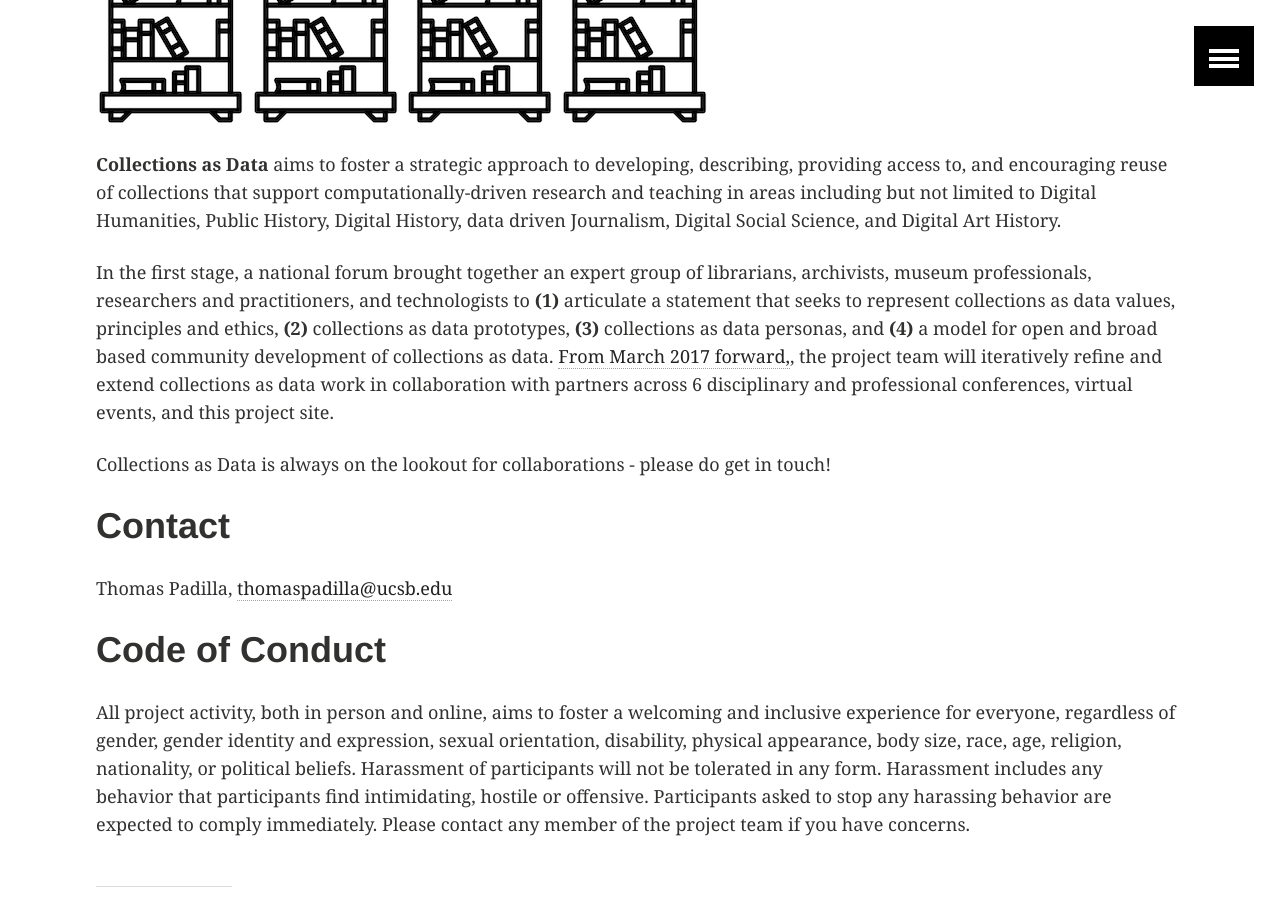
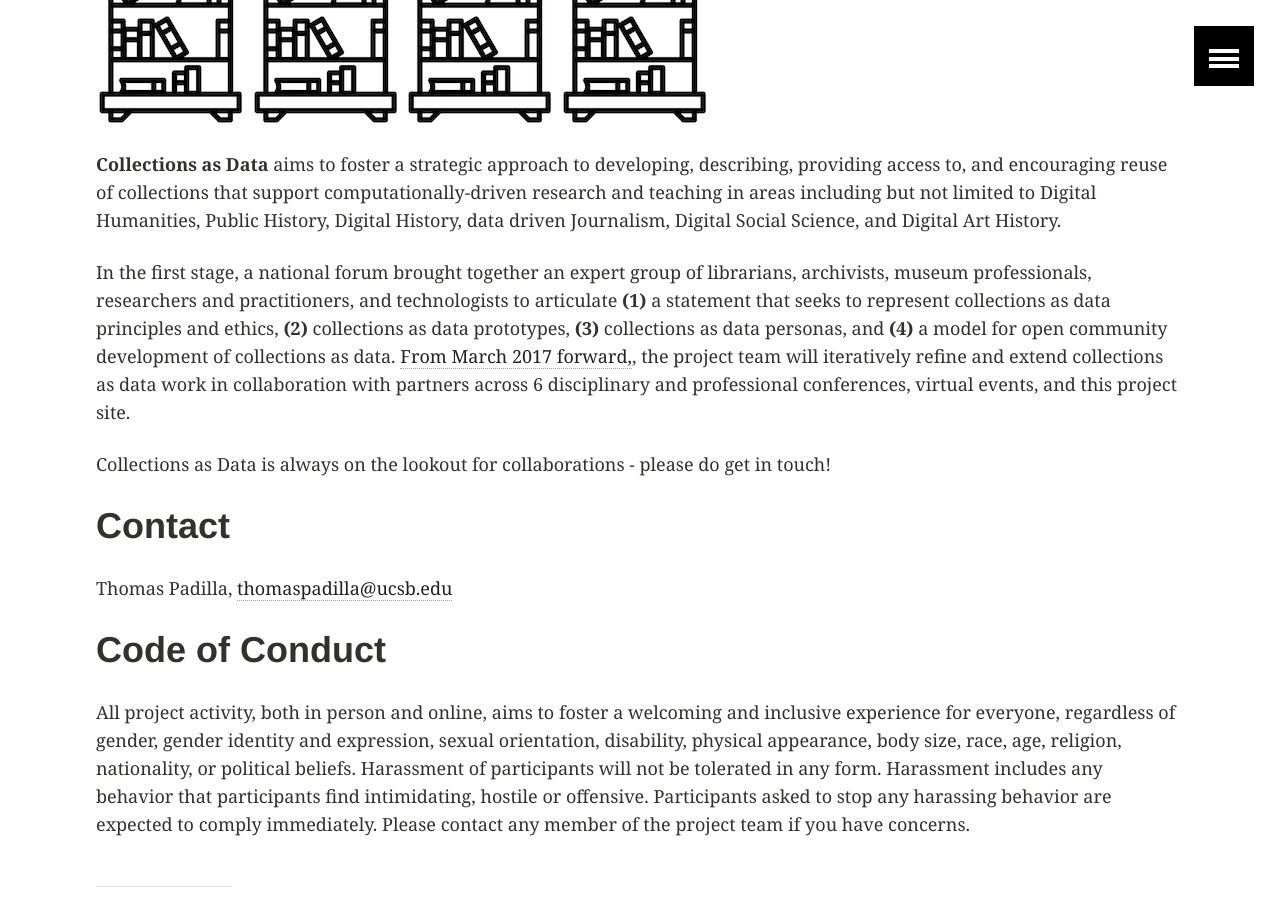
Before and after one commit to collectionsasdata/collectionsasdata.github.io, a Jekyll site: the page built from index.md, in a window 1280 px wide and 900 px high, scrolled down 348 px. Built offline with Jekyll 4.4.1, drawn with Linux system fonts in a browser that asks for light colours.

Commit message:
Update index.md

```diff
--- a/index.md
+++ b/index.md
@@ -7,7 +7,7 @@
 
 **Collections as Data** aims to foster a strategic approach to developing, describing, providing access to, and encouraging reuse of collections that support computationally-driven research and teaching in areas including but not limited to Digital Humanities, Public History, Digital History, data driven Journalism, Digital Social Science, and Digital Art History.
 
-In the first stage, a national forum brought together an expert group of librarians, archivists, museum professionals, researchers and practitioners, and technologists to **(1)** articulate a statement that seeks to represent collections as data values, principles and ethics, **(2)** collections as data prototypes, **(3)** collections as data personas, and **(4)** a model for open and broad based community development of collections as data. [From March 2017 forward,](https://collectionsasdata.github.io/events/), the project team will iteratively refine and extend collections as data work in collaboration with partners across 6 disciplinary and professional conferences, virtual events, and this project site.
+In the first stage, a national forum brought together an expert group of librarians, archivists, museum professionals, researchers and practitioners, and technologists to articulate **(1)**  a statement that seeks to represent collections as data principles and ethics, **(2)** collections as data prototypes, **(3)** collections as data personas, and **(4)** a model for open community development of collections as data. [From March 2017 forward,](https://collectionsasdata.github.io/events/), the project team will iteratively refine and extend collections as data work in collaboration with partners across 6 disciplinary and professional conferences, virtual events, and this project site.
 
 Collections as Data is always on the lookout for collaborations - please do get in touch!
 
```
